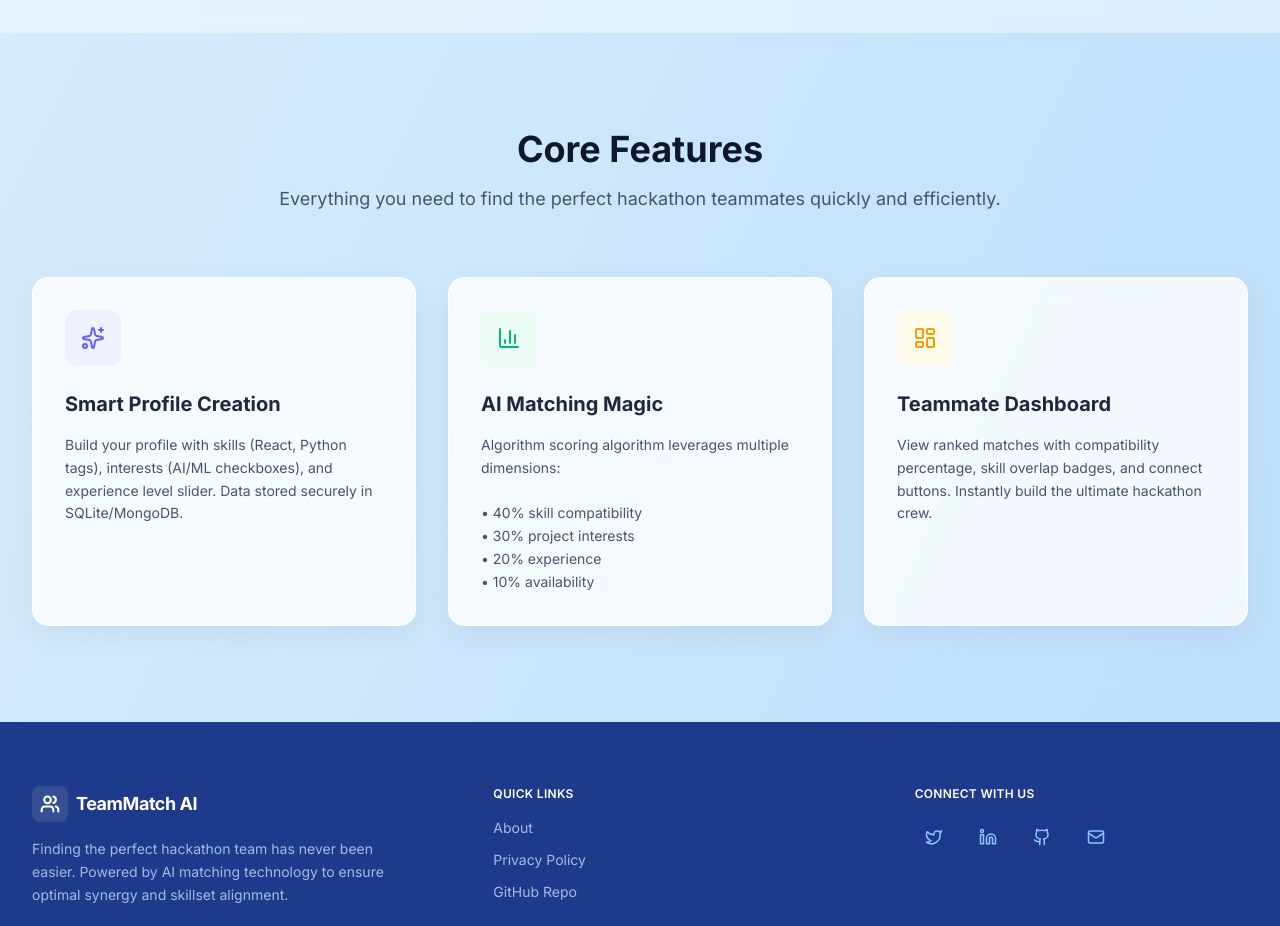
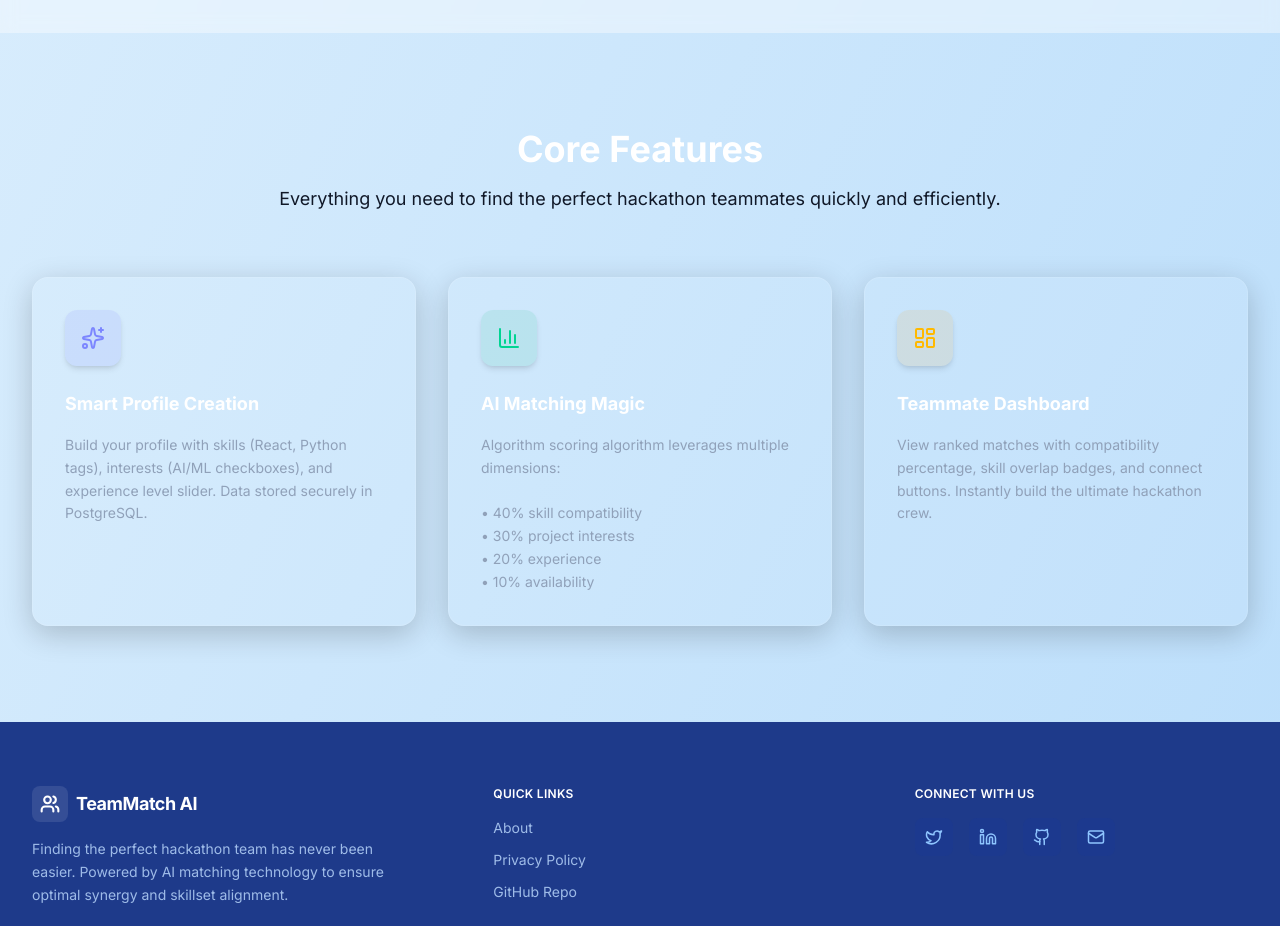
Before and after one commit to ankit1824/TeamMatch-AI, a React (Vite) app: page / in a window 1280 px wide. Shown: the part 1600-2526 px from the top of the page. Built offline with nearby package versions, Linux system fonts and the light colour scheme.

Commit message:
UI color changed

```diff
--- a/src/components/landing/LandingFeatures.jsx
+++ b/src/components/landing/LandingFeatures.jsx
@@ -4,22 +4,22 @@ import { Sparkles, BarChart3, LayoutDashboard } from "lucide-react";
 
 const features = [
   {
-    icon: <Sparkles className="w-6 h-6 text-indigo-500" />,
+    icon: <Sparkles className="w-6 h-6 text-indigo-400" />,
     title: "Smart Profile Creation",
-    description: "Build your profile with skills (React, Python tags), interests (AI/ML checkboxes), and experience level slider. Data stored securely in SQLite/MongoDB.",
-    accent: "bg-indigo-50",
+    description: "Build your profile with skills (React, Python tags), interests (AI/ML checkboxes), and experience level slider. Data stored securely in PostgreSQL.",
+    accent: "bg-indigo-500/10",
   },
   {
-    icon: <BarChart3 className="w-6 h-6 text-emerald-500" />,
+    icon: <BarChart3 className="w-6 h-6 text-emerald-400" />,
     title: "AI Matching Magic",
     description: "Algorithm scoring algorithm leverages multiple dimensions:\n\n• 40% skill compatibility\n• 30% project interests\n• 20% experience\n• 10% availability",
-    accent: "bg-emerald-50",
+    accent: "bg-emerald-500/10",
   },
   {
-    icon: <LayoutDashboard className="w-6 h-6 text-amber-500" />,
+    icon: <LayoutDashboard className="w-6 h-6 text-amber-400" />,
     title: "Teammate Dashboard",
     description: "View ranked matches with compatibility percentage, skill overlap badges, and connect buttons. Instantly build the ultimate hackathon crew.",
-    accent: "bg-amber-50",
+    accent: "bg-amber-500/10",
   },
 ];
 
@@ -28,8 +28,8 @@ const LandingFeatures = () => {
     <section className="py-24 relative overflow-hidden">
       <div className="max-w-7xl mx-auto px-4 sm:px-6 lg:px-8 relative z-10">
         <div className="text-center max-w-3xl mx-auto mb-16">
-          <h2 className="text-3xl md:text-4xl font-bold text-slate-900 mb-4">Core Features</h2>
-          <p className="text-lg text-slate-600">
+          <h2 className="text-3xl md:text-4xl font-extrabold text-white mb-4">Core Features</h2>
+          <p className="text-slate-450 text-base md:text-lg">
             Everything you need to find the perfect hackathon teammates quickly and efficiently.
           </p>
         </div>
@@ -42,13 +42,13 @@ const LandingFeatures = () => {
               viewport={{ once: true }}
               transition={{ duration: 0.6, delay: index * 0.1 }}
               key={index}
-              className="bg-white/80 backdrop-blur-md rounded-2xl p-8 shadow-[0_8px_30px_rgb(0,0,0,0.06)] border border-white hover:border-blue-100 transition-all hover:shadow-[0_20px_40px_rgb(37,99,235,0.08)] group"
+              className="bg-white/5 border border-white/10 hover:bg-white/10 hover:border-indigo-500/40 rounded-2xl p-8 shadow-[0_8px_30px_rgb(0,0,0,0.2)] hover:shadow-[0_20px_40px_rgb(99,102,241,0.06)] group transition-all duration-300"
             >
-              <div className={`w-14 h-14 rounded-xl ${feature.accent} flex items-center justify-center mb-6 group-hover:scale-110 transition-transform duration-300`}>
+              <div className={`w-14 h-14 rounded-xl ${feature.accent} flex items-center justify-center mb-6 group-hover:scale-110 transition-transform duration-300 shadow-md`}>
                 {feature.icon}
               </div>
-              <h3 className="text-xl font-bold text-slate-800 mb-4">{feature.title}</h3>
-              <div className="text-slate-600 leading-relaxed text-sm whitespace-pre-line">
+              <h3 className="text-lg font-bold text-white mb-4">{feature.title}</h3>
+              <div className="text-slate-400 leading-relaxed text-sm whitespace-pre-line">
                 {feature.description}
               </div>
             </motion.div>
```
